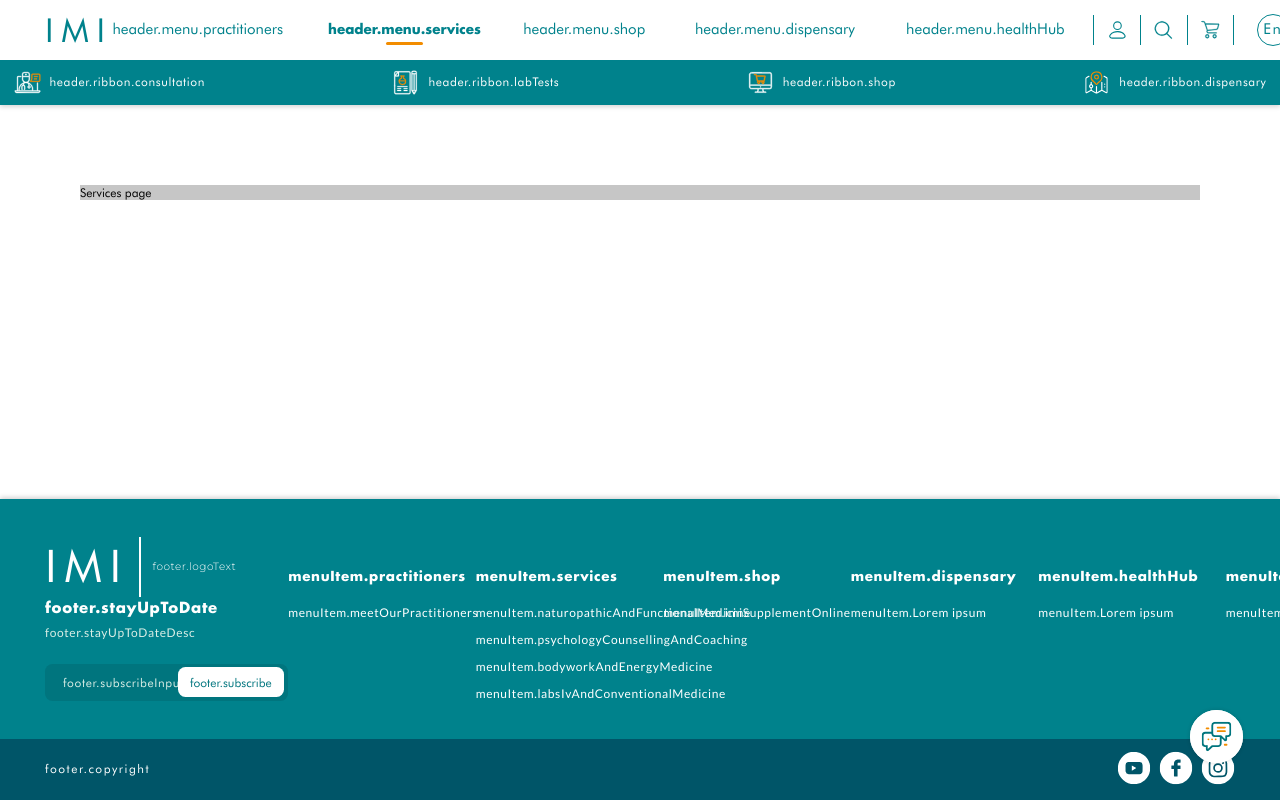
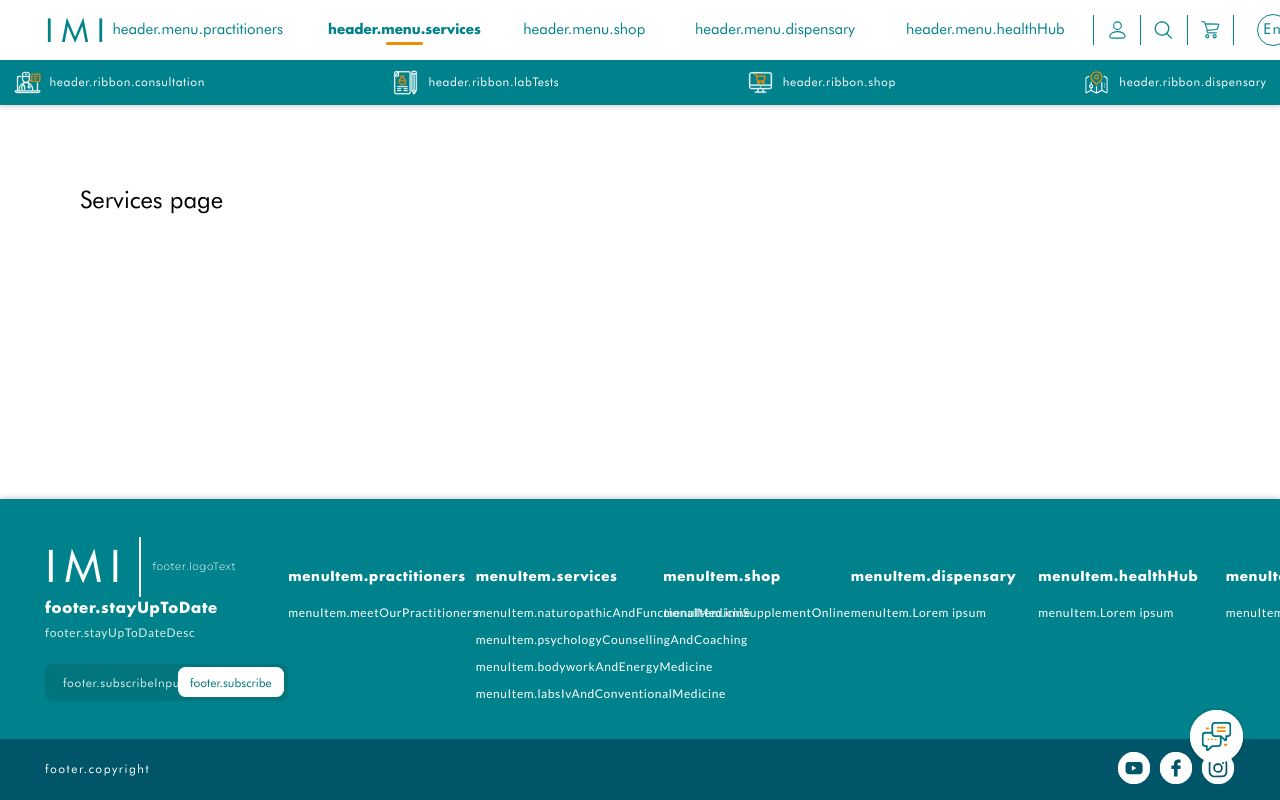
Before and after one commit to Chrislmc/react-boilerplate, a React (Vite) app: page / in a window 1280 px wide. Both pictures are taken after a click on the button "header.menu.services". Built offline with nearby package versions, Linux system fonts and the light colour scheme; what i18next-xhr-backend would draw is missing.

Commit message:
add placeholder pages

```diff
--- a/src/App.tsx
+++ b/src/App.tsx
@@ -3,9 +3,13 @@ import { ProtectedRoute } from "./ProtectedRoute";
 import { Layout } from "./components/layout";
 import { HomePage } from "./pages";
 import { Secret } from "./pages/Secret";
+import { DispensaryPage } from "./pages/dispensary";
+import { HealthHubPage } from "./pages/health-hub";
 import { PractitionersPage } from "./pages/practitioners";
 import { MeetOurPractitionersPage } from "./pages/practitioners/meet-our-practitioners";
-import { Services } from "./pages/services";
+import { ServicesPage } from "./pages/services";
+import { NaturopathicAndFunctionalMedicinePage } from "./pages/services/naturopathic-and-functional-medicine";
+import { ShopPage } from "./pages/shop";
 import "./scss/main.scss";
 import { RemoveTrailingSlash } from "./utils/routes/RemoveTrailingSlash";
 import { RouteConstant, dynamicRouteConstant } from "./utils/routes/route";
@@ -26,28 +30,31 @@ function App() {
                         />
                     </Route>
 
-                    <Route path={RouteConstant.services} element={<Services />}>
+                    <Route
+                        path={RouteConstant.services}
+                        element={<ServicesPage />}
+                    >
                         <Route
                             path={
                                 RouteConstant.naturopathicAndFunctionalMedicine
                             }
-                            element={<HomePage />}
+                            element={<NaturopathicAndFunctionalMedicinePage />}
                         />
                     </Route>
 
                     <Route
                         path={RouteConstant.shop}
-                        element={<HomePage />}
+                        element={<ShopPage />}
                     ></Route>
 
                     <Route
                         path={RouteConstant.dispensary}
-                        element={<HomePage />}
+                        element={<DispensaryPage />}
                     ></Route>
 
                     <Route
                         path={RouteConstant.healthHub}
-                        element={<HomePage />}
+                        element={<HealthHubPage />}
                     ></Route>
                     <Route
                         element={
--- /dev/null
+++ b/src/pages/dispensary/index.tsx
@@ -0,0 +1,7 @@
+export const DispensaryPage = () => {
+    return (
+        <div style={{ margin: "80px", fontSize: "2rem", fontFamily: "futura" }}>
+            Dispensary Page
+        </div>
+    );
+};
--- /dev/null
+++ b/src/pages/health-hub/index.tsx
@@ -0,0 +1,7 @@
+export const HealthHubPage = () => {
+    return (
+        <div style={{ margin: "80px", fontSize: "2rem", fontFamily: "futura" }}>
+            Health Hub Page
+        </div>
+    );
+};
--- a/src/pages/services/index.tsx
+++ b/src/pages/services/index.tsx
@@ -1,6 +1,12 @@
-export const Services = () => {
+export const ServicesPage = () => {
     return (
-        <div style={{ margin: "80px", backgroundColor: "#c6c6c6" }}>
+        <div
+            style={{
+                margin: "80px",
+                fontSize: "2rem",
+                fontFamily: "futura",
+            }}
+        >
             Services page
         </div>
     );
--- /dev/null
+++ b/src/pages/services/naturopathic-and-functional-medicine/index.tsx
@@ -0,0 +1,7 @@
+export const NaturopathicAndFunctionalMedicinePage = () => {
+    return (
+        <div style={{ margin: "80px", fontSize: "2rem", fontFamily: "futura" }}>
+            Naturopathic And Functional Medicine Page
+        </div>
+    );
+};
--- /dev/null
+++ b/src/pages/shop/index.tsx
@@ -0,0 +1,7 @@
+export const ShopPage = () => {
+    return (
+        <div style={{ margin: "80px", fontSize: "2rem", fontFamily: "futura" }}>
+            Shop Page
+        </div>
+    );
+};
```
